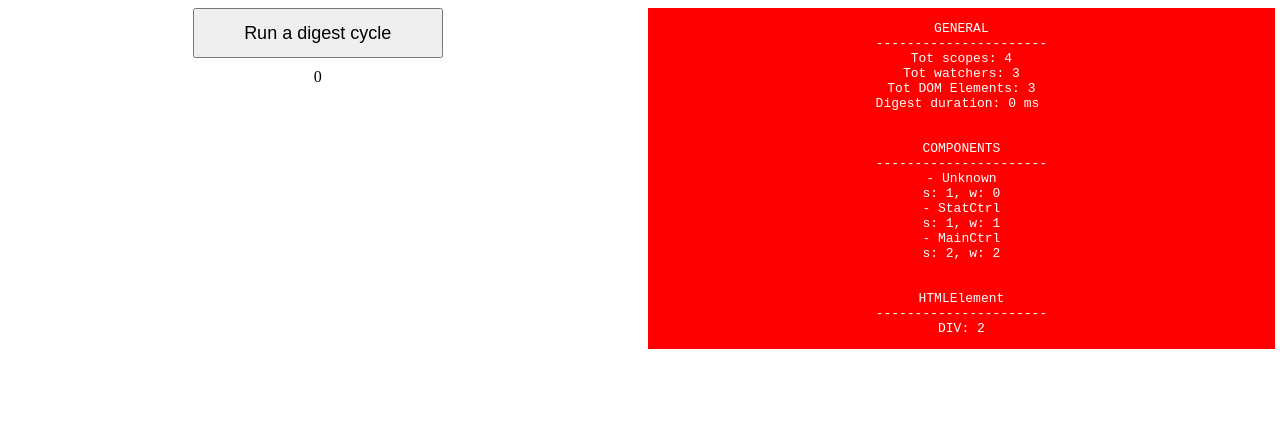
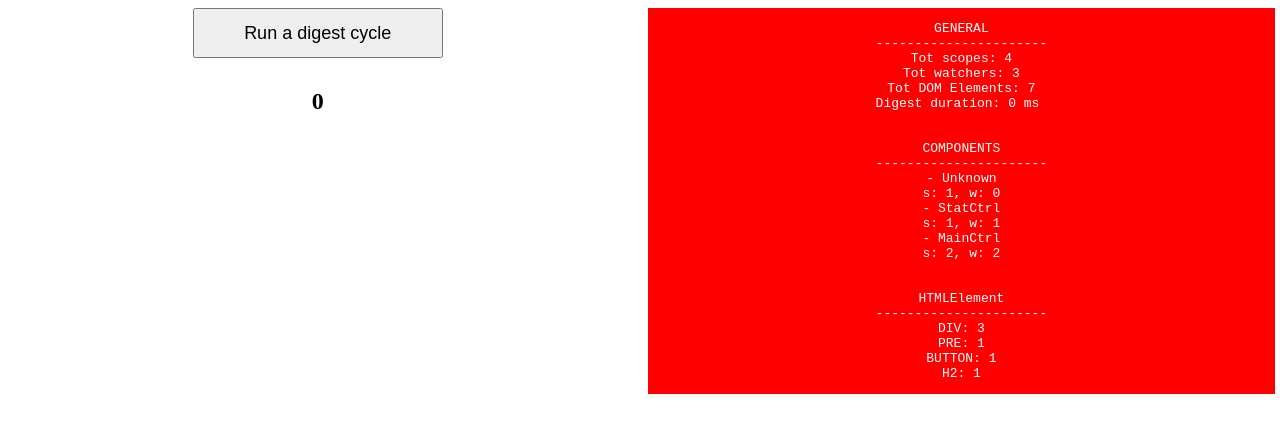
Before and after one commit to mauriziocescon/angularjs-stats, a website built with webpack: page demo/index.html in a window 1280 px wide. Built offline with nearby package versions, Linux system fonts and the light colour scheme; some packages are replaced by stand-ins of ours.

Commit message:
bug fixes

```diff
--- a/demo/index.html
+++ b/demo/index.html
@@ -3,7 +3,7 @@
 <head>
     <meta charset="UTF-8">
     <title>Demo</title>
-    <!--<script src="../node_modules/jquery/dist/jquery.js"></script>-->
+    <script src="../node_modules/jquery/dist/jquery.js"></script>
     <script src="../node_modules/angular/angular.js"></script>
     <script src="../dist/angular-stats.js"></script>
     <script src="app.js"></script>
@@ -18,7 +18,7 @@
 
         <div class="main-ctrl" ng-controller="MainCtrl">
             <button class="btn" ng-click="clickButton()">Run a digest cycle</button>
-            <div ng-repeat="value in values">{{ value }}</div>
+            <h2 ng-repeat="value in values">{{ value }}</h2>
         </div>
 
     </div>
```
